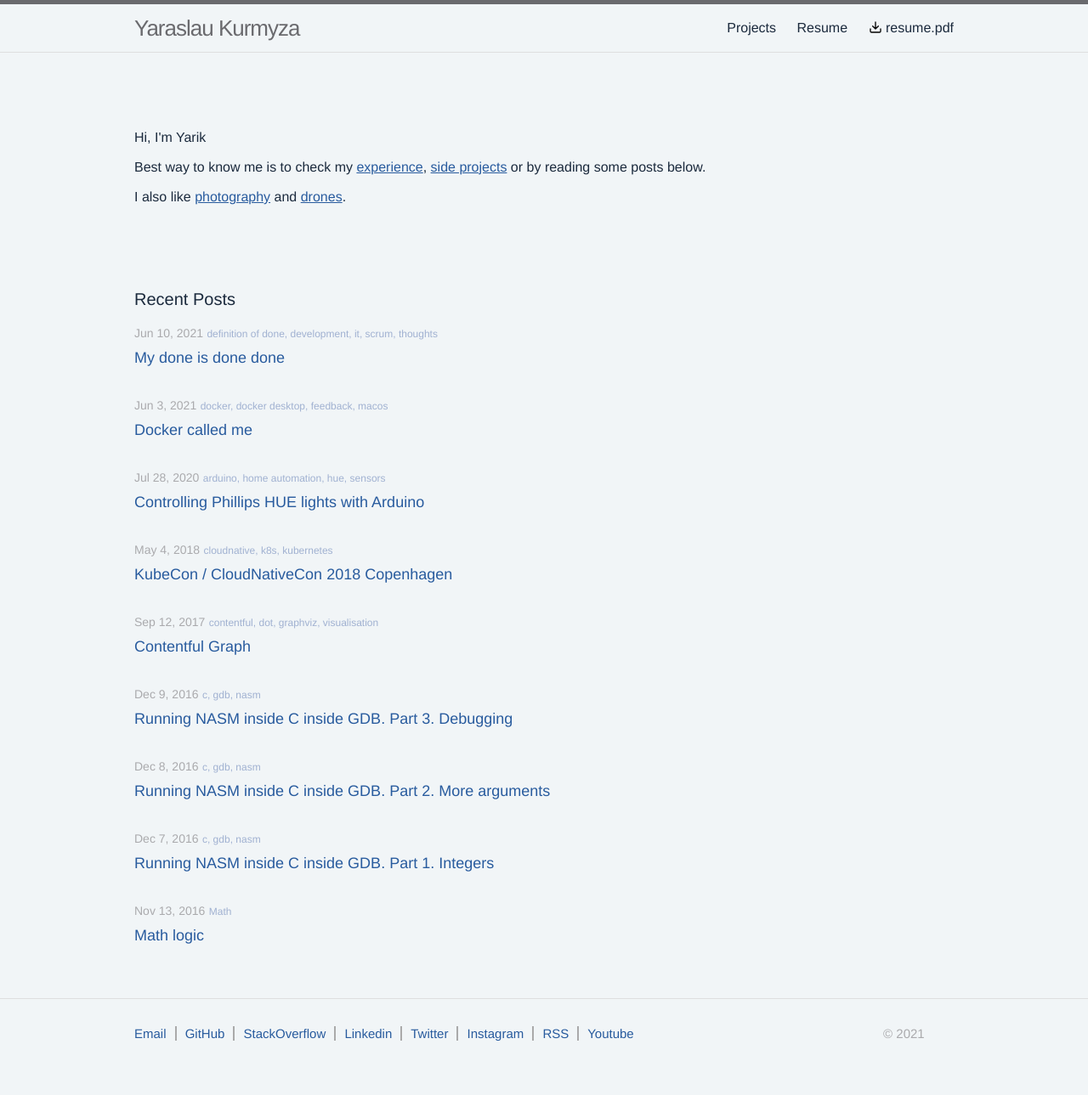
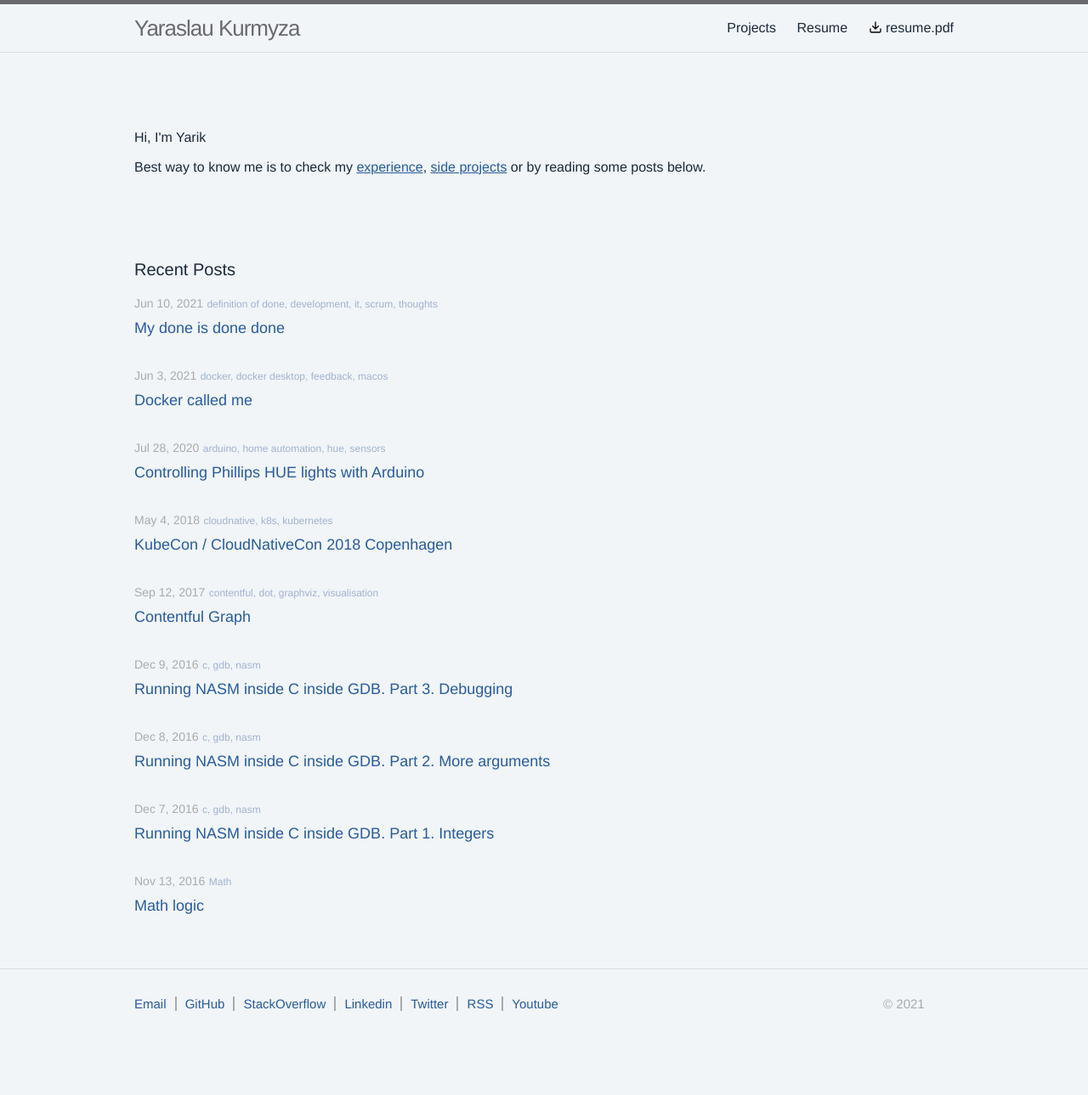
Before and after one commit to lotas/lotas.github.io, a Jekyll site: the page built from index.html, in a window 1280 px wide. Shown: the whole page at 85% size. Built offline with Jekyll 4.4.1, drawn with Linux system fonts in a browser that asks for light colours; after the commit the page ends 1254 px from its top, so only the background shows below that.

Commit message:
Updated texts

```diff
--- a/_config.yml
+++ b/_config.yml
@@ -23,7 +23,7 @@ footer-links:
   facebook:
   flickr:
   github: lotas
-  instagram: herr_yarik
+  instagram: # herr_yarik
   linkedin: yaraslaukurmyza
   pinterest:
   rss: rss # just type anything here for a working RSS icon, make sure you set the "url" above!
--- a/index.html
+++ b/index.html
@@ -14,7 +14,6 @@ layout: default
     <p>Hi, I'm Yarik</p>
 
     <p>Best way to know me is to check my <a href="/resume.html">experience</a>, <a href="/projects.html">side projects</a> or by reading some posts below.</p>
-    <p>I also like <a href="https://instagram.com/herr_yarik">photography</a> and <a href="http://youtube.com/user/lotassatol/videos">drones</a>.</p>
   </div>
 
   <h1 class="page-heading">Recent Posts</h1>
```
